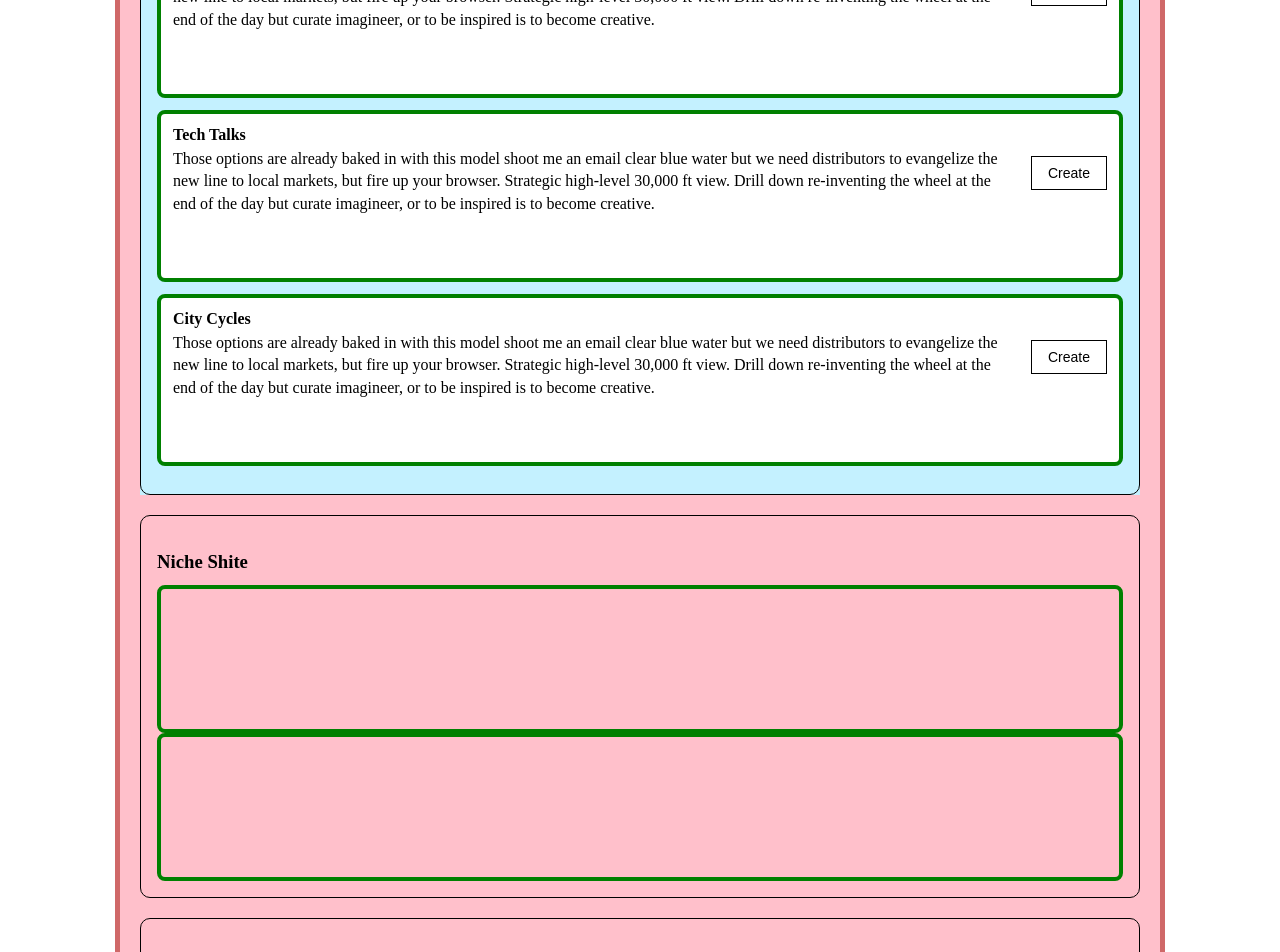
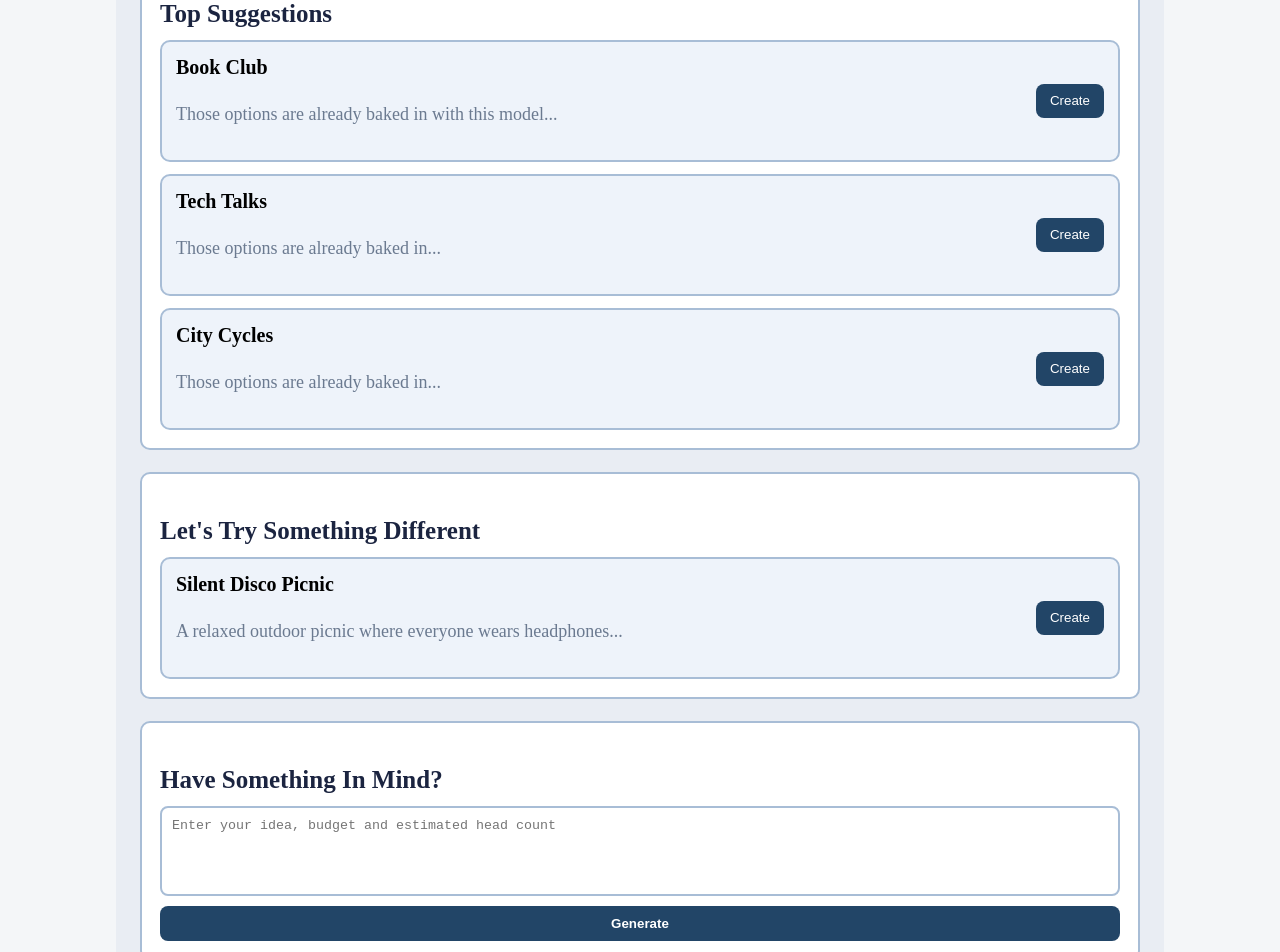
Before and after one commit to Jake-Davis01/Third-Space, a React (Vite) app in the folder client/: page /aisuggestions in a window 1280 px wide. Shown: the part 320-1272 px from the top of the page. Built offline with nearby package versions, Linux system fonts and the light colour scheme.

Commit message:
UI updates + initial button funcationality added

```diff
--- a/client/src/components/Aisuggestions.jsx
+++ b/client/src/components/Aisuggestions.jsx
@@ -1,29 +1,105 @@
+import { useState } from "react";
 import "../css/Aisuggestions.css";
 
 function Aisuggestions() {
+  const [showModal, setShowModal] = useState(false);
+  const [selectedEvent, setSelectedEvent] = useState(null);
+  const [date, setDate] = useState("");
+  const [message, setMessage] = useState("");
+  const [showConfirmation, setShowConfirmation] = useState(false);
+  const [showCancelConfirm, setShowCancelConfirm] = useState(false);
+  const [showErrorHint, setShowErrorHint] = useState(false);
+
+  const mockInterestedCount = 42;
+
+  const today = new Date().toISOString().split("T")[0];
+
+  const resetModalState = () => {
+    setSelectedEvent(null);
+    setDate("");
+    setMessage("");
+    setShowCancelConfirm(false);
+    setShowErrorHint(false);
+  };
+
+  const handleCreateClick = (title, description) => {
+    setSelectedEvent({ title, description });
+    setShowModal(true);
+    setShowCancelConfirm(false);
+    setShowErrorHint(false);
+  };
+
+  const handleCloseClick = () => {
+    setShowCancelConfirm(true);
+  };
+
+  const confirmCancel = () => {
+    setShowModal(false);
+    resetModalState();
+  };
+
+  const stayInModal = () => {
+    setShowCancelConfirm(false);
+  };
+
+  const handleSubmit = () => {
+    if (!date || !message.trim()) {
+      setShowErrorHint(true);
+
+      setTimeout(() => {
+        setShowErrorHint(false);
+      }, 1200);
+
+      return;
+    }
+
+    setShowModal(false);
+    resetModalState();
+
+    setShowConfirmation(true);
+
+    setTimeout(() => {
+      setShowConfirmation(false);
+    }, 4000);
+  };
+
+  const canSubmit = date && message.trim();
+
   return (
     <div className="aisuggestions__container">
-      <h1 className="aisuggestions__title">AI Suggestions Page</h1>
+      <div className="aisuggestions__header">
+        <h1 className="aisuggestions__title">
+          Your Next Event Is A Few Clicks Away!
+        </h1>
+        <p className="aisuggestions__subtitle">
+          Discover and generate ideas tailored to your interests
+        </p>
+      </div>
 
-      {/* Suggestions Section */}
+      {/* Suggestions */}
       <div className="aisuggestions__content">
-
         <div className="aisuggestions__sectionBox">
-          <h3 className="aisuggestions__sectionTitle">Suggestions</h3>
+          <h3 className="aisuggestions__sectionTitle">Top Suggestions</h3>
 
           <div className="aisuggestions__card">
             <div className="aisuggestions__cardHeader">
               <div className="aisuggestions__cardBody">
                 <strong className="aisuggestions__cardTitle">Book Club</strong>
                 <p className="aisuggestions__cardText">
-                  Those options are already baked in with this model shoot me an email
-                  clear blue water but we need distributors to evangelize the new line to
-                  local markets, but fire up your browser. Strategic high-level 30,000 ft view.
-                  Drill down re-inventing the wheel at the end of the day but curate imagineer,
-                  or to be inspired is to become creative.
+                  Those options are already baked in with this model...
                 </p>
               </div>
-              <button className="aisuggestions__cardButton">Create</button>
+              <button
+                className="aisuggestions__cardButton"
+                onClick={() =>
+                  handleCreateClick(
+                    "Book Club",
+                    "Those options are already baked in with this model..."
+                  )
+                }
+              >
+                Create
+              </button>
             </div>
           </div>
 
@@ -32,14 +108,20 @@ function Aisuggestions() {
               <div className="aisuggestions__cardBody">
                 <strong className="aisuggestions__cardTitle">Tech Talks</strong>
                 <p className="aisuggestions__cardText">
-                  Those options are already baked in with this model shoot me an email
-                  clear blue water but we need distributors to evangelize the new line to
-                  local markets, but fire up your browser. Strategic high-level 30,000 ft view.
-                  Drill down re-inventing the wheel at the end of the day but curate imagineer,
-                  or to be inspired is to become creative.
+                  Those options are already baked in...
                 </p>
               </div>
-              <button className="aisuggestions__cardButton">Create</button>
+              <button
+                className="aisuggestions__cardButton"
+                onClick={() =>
+                  handleCreateClick(
+                    "Tech Talks",
+                    "Those options are already baked in..."
+                  )
+                }
+              >
+                Create
+              </button>
             </div>
           </div>
 
@@ -48,38 +130,68 @@ function Aisuggestions() {
               <div className="aisuggestions__cardBody">
                 <strong className="aisuggestions__cardTitle">City Cycles</strong>
                 <p className="aisuggestions__cardText">
-                  Those options are already baked in with this model shoot me an email
-                  clear blue water but we need distributors to evangelize the new line to
-                  local markets, but fire up your browser. Strategic high-level 30,000 ft view.
-                  Drill down re-inventing the wheel at the end of the day but curate imagineer,
-                  or to be inspired is to become creative.
+                  Those options are already baked in...
                 </p>
               </div>
-              <button className="aisuggestions__cardButton">Create</button>
+              <button
+                className="aisuggestions__cardButton"
+                onClick={() =>
+                  handleCreateClick(
+                    "City Cycles",
+                    "Those options are already baked in..."
+                  )
+                }
+              >
+                Create
+              </button>
             </div>
           </div>
-
         </div>
       </div>
 
-      {/* Niche Section */}
+      {/* Niche */}
       <div className="aisuggestions__section">
         <div className="aisuggestions__sectionBox">
-          <h3 className="aisuggestions__sectionTitle">Niche Shite</h3>
+          <h3 className="aisuggestions__sectionTitle">
+            Let's Try Something Different
+          </h3>
 
-          <div className="aisuggestions__emptyCard"></div>
-          <div className="aisuggestions__emptyCard"></div>
+          <div className="aisuggestions__nicheCard">
+            <div className="aisuggestions__cardHeader">
+              <div className="aisuggestions__cardBody">
+                <strong className="aisuggestions__cardTitle">
+                  Silent Disco Picnic
+                </strong>
+                <p className="aisuggestions__cardText">
+                  A relaxed outdoor picnic where everyone wears headphones...
+                </p>
+              </div>
+              <button
+                className="aisuggestions__cardButton"
+                onClick={() =>
+                  handleCreateClick(
+                    "Silent Disco Picnic",
+                    "A relaxed outdoor picnic where everyone wears headphones..."
+                  )
+                }
+              >
+                Create
+              </button>
+            </div>
+          </div>
         </div>
       </div>
 
-      {/* Idea Generator */}
+      {/* Generator */}
       <div className="aisuggestions__section">
         <div className="aisuggestions__sectionBox">
-          <h3 className="aisuggestions__sectionTitle">Idea Generator</h3>
+          <h3 className="aisuggestions__sectionTitle">
+            Have Something In Mind?
+          </h3>
 
           <textarea
             className="aisuggestions__textarea"
-            placeholder="Enter here"
+            placeholder="Enter your idea, budget and estimated head count"
           />
 
           <button className="aisuggestions__generateButton">
@@ -88,6 +200,92 @@ function Aisuggestions() {
         </div>
       </div>
 
+      {/* MODAL */}
+      {showModal && (
+        <div className="aisuggestions__modalOverlay">
+          <div className="aisuggestions__modal">
+
+            <button
+              className="aisuggestions__closeBtn"
+              onClick={handleCloseClick}
+            >
+              ✕
+            </button>
+
+            {!showCancelConfirm ? (
+              <>
+                <h2>{selectedEvent?.title}</h2>
+                <p>{selectedEvent?.description}</p>
+
+                <p>
+                  <strong>Interested Members:</strong> {mockInterestedCount}
+                </p>
+
+                {/* date field */}
+                <div className={`aisuggestions__formGroup ${showErrorHint && !date ? "aisuggestions__error" : ""}`}>
+                  <label className="aisuggestions__label">
+                    Select Event Date
+                  </label>
+
+                  <p className="aisuggestions__helperText">
+                    Select the date for your event
+                  </p>
+
+                  <input
+                    type="date"
+                    value={date}
+                    onChange={(e) => setDate(e.target.value)}
+                    min={today}
+                    className="aisuggestions__input"
+                  />
+                </div>
+
+                {/* message field */}
+                <div className={`aisuggestions__formGroup ${showErrorHint && !message.trim() ? "aisuggestions__error" : ""}`}>
+                  <label className="aisuggestions__label">
+                    Invitation Message
+                  </label>
+
+                  <p className="aisuggestions__helperText">
+                    Add a short message to invite attendees and set the tone
+                  </p>
+
+                  <textarea
+                    placeholder="Write a message for your invite..."
+                    value={message}
+                    onChange={(e) => setMessage(e.target.value)}
+                    className="aisuggestions__textareaModal"
+                  />
+                </div>
+
+                <button
+                  className="aisuggestions__generateButton"
+                  onClick={handleSubmit}
+                  disabled={!canSubmit}
+                >
+                  Schedule Event
+                </button>
+              </>
+            ) : (
+              <div className="aisuggestions__cancelConfirm">
+                <p>Are you sure you want to cancel scheduling this event?</p>
+
+                <div className="aisuggestions__cancelButtons">
+                  <button onClick={confirmCancel}>Yes</button>
+                  <button onClick={stayInModal}>No</button>
+                </div>
+              </div>
+            )}
+          </div>
+        </div>
+      )}
+
+      {/* CONFIRMATION */}
+      {showConfirmation && (
+        <div className="aisuggestions__confirmation">
+          Your event is now scheduled. Head to your events page to track RSVPs.
+        </div>
+      )}
     </div>
   );
 }
--- a/client/src/css/Aisuggestions.css
+++ b/client/src/css/Aisuggestions.css
@@ -1,114 +1,300 @@
+/* color system */
+:root {
+--primary: #224567;
+--card-bg: #eef3fa;
+--card-border: #a8bdd6;
+--page-bg: #f4f6f8;
+--container-bg: #e9edf3; /* slightly darker than page */
+
+--text-dark: #1b2440;
+--text-light: #6b7a90;
+--white: #ffffff;
+}
+
+/* page */
+body {
+  background-color: var(--page-bg);
+}
+
+/* main container */
 .aisuggestions__container {
-  padding: 20px;
+  padding: 24px;
   max-width: 1000px;
-  margin: 0 auto;
-  border: 5px solid rgb(207, 104, 104);
-  background-color: pink;
+  margin: 32px auto;
+  background-color: var(--container-bg);
+  border-radius: 12px;
+  color: var(--text-dark);
+}
+
+/* header */
+.aisuggestions__header {
+  margin-bottom: 18px;
+  padding: 14px 16px;
+  border-radius: 10px;
 }
 
 .aisuggestions__title {
-  margin-bottom: 10px;
+  margin: 0;
+  font-size: 40px;
+  font-weight: 700;
+  color: var(--text-dark);
 }
 
-/* layout wrapper */
-.aisuggestions__content {
-  margin-top: 20px;
-  background-color: rgb(196, 241, 255);
+.aisuggestions__subtitle {
+  margin-top: 10px;
+  font-size: 20px;
+  color: var(--primary);
 }
 
 /* sections */
 .aisuggestions__section {
-  margin-top: 20px;
+  margin-top: 22px;
 }
 
+
 .aisuggestions__sectionBox {
-  border: 1px solid black;
-  padding: 16px;
+  background-color: var(--white);
   border-radius: 10px;
+  padding: 18px;
+  border: 2px solid var(--card-border);
 }
 
 .aisuggestions__sectionTitle {
   margin-bottom: 12px;
+  font-size: 25px;
+  font-weight: 600;
+  color: var(--text-dark);
 }
 
-/* CARD GROUP (no gap method) */
-.aisuggestions__cardGroup {
-  display: flex;
-  flex-direction: column;
+.aisuggestions__content {
+  margin-top: 16px;
 }
 
 /* cards */
 .aisuggestions__card {
-  border: 4px solid green;
-  border-radius: 8px;
-  padding: 12px;
-  min-height: 140px;
-  background-color: white;
-
-  margin-bottom: 12px; /* spacing between cards */
+  background-color: var(--card-bg);
+  border-radius: 10px;
+  padding: 14px;
+  margin-bottom: 12px;
+  display: flex;
+  border: 2px solid var(--card-border);
 }
 
-/* remove last spacing */
-.aisuggestions__cardGroup .aisuggestions__card:last-child {
+.aisuggestions__card:last-child {
   margin-bottom: 0;
+}
+
+/* niche idea card */
+.aisuggestions__nicheCard {
+  background-color: var(--card-bg);
+  border-radius: 10px;
+  padding: 14px;
+  border: 2px solid var(--card-border);
 }
 
 /* card layout */
 .aisuggestions__cardHeader {
   display: flex;
   justify-content: space-between;
-  align-items: stretch;
-  gap: 16px;
-  height: 100%;
+  align-items: center;
+  gap: 14px;
+  width: 100%;
 }
 
 .aisuggestions__cardBody {
   flex: 1;
 }
 
+/* text */
 .aisuggestions__cardTitle {
   display: block;
+  font-size: 20px;
+  font-weight: 600;
+  color: black;
+  padding-bottom: 4px;
 }
 
 .aisuggestions__cardText {
-  margin: 4px 0;
-  line-height: 1.4em;
-  max-height: calc(1.4em * 3);
+  font-size: 18px;
+  line-height: 1.5em;
+  color: var(--text-light);
+  max-height: calc(1.5em * 3);
   overflow: hidden;
 }
 
-/* button */
+/* buttons */
 .aisuggestions__cardButton {
-  padding: 8px 16px;
-  font-size: 14px;
-  border: 1px solid black;
-  background: none;
+  height: 34px;
+  padding: 0 14px;
+  display: flex;
+  align-items: center;
+  justify-content: center;
+  border: none; /* explicitly no stroke */
+  border-radius: 8px;
+  background-color: var(--primary);
+  color: var(--white);
   cursor: pointer;
-  align-self: center;
+  font-weight: 500;
+  white-space: nowrap;
 }
 
-/* empty cards */
-.aisuggestions__emptyCard {
-  border: 4px solid green;
-  border-radius: 8px;
-  min-height: 140px;
+.aisuggestions__cardButton:hover {
+  opacity: 0.9;
 }
 
-/* idea generator */
+/* textarea */
 .aisuggestions__textarea {
   width: 100%;
-  height: 80px;
-  border: 1px solid black;
+  box-sizing: border-box;
+  display: block;
+  height: 90px;
+  padding: 10px;
   border-radius: 8px;
-  padding: 8px;
-  margin-bottom: 12px;
+  border: 2px solid var(--card-border);
+  background-color: var(--white);
+  color: var(--text-dark);
   resize: none;
 }
 
+.aisuggestions__textarea:focus {
+  outline: none;
+  border-color: var(--primary);
+}
+
+/* generate button */
 .aisuggestions__generateButton {
   width: 100%;
-  padding: 8px;
-  border: 1px solid black;
-  background: none;
+  margin-top: 10px;
+  padding: 10px;
+  border-radius: 8px;
+  border: none; /* no stroke */
+  background-color: var(--primary);
+  color: var(--white);
+  font-weight: 600;
   cursor: pointer;
 }
+
+.aisuggestions__generateButton:hover {
+  opacity: 0.9;
+}
+
+
+
+/* modal overlay */
+.aisuggestions__modalOverlay {
+  position: fixed;
+  top: 0;
+  left: 0;
+  width: 100%;
+  height: 100%;
+  background-color: rgba(0, 0, 0, 0.4);
+  display: flex;
+  justify-content: center;
+  align-items: center;
+}
+
+/* modal box */
+.aisuggestions__modal {
+  background: white;
+  padding: 20px;
+  border-radius: 10px;
+  width: 400px;
+  position: relative;
+}
+
+/* close button */
+.aisuggestions__closeBtn {
+  position: absolute;
+  top: 10px;
+  right: 10px;
+  border: none;
+  background: none;
+  font-size: 18px;
+  cursor: pointer;
+}
+
+/* confirmation toast */
+.aisuggestions__confirmation {
+  position: fixed;
+  bottom: 20px;
+  right: 20px;
+  background: #4a7fb5;
+  color: white;
+  padding: 12px 16px;
+  border-radius: 8px;
+}
+
+/* cancel confirmation inside modal */
+.aisuggestions__cancelConfirm {
+  text-align: center;
+  padding: 20px 10px;
+}
+
+.aisuggestions__cancelButtons {
+  margin-top: 15px;
+  display: flex;
+  justify-content: center;
+  gap: 10px;
+}
+
+.aisuggestions__cancelButtons button {
+  padding: 8px 14px;
+  border: none;
+  border-radius: 6px;
+  cursor: pointer;
+  background-color: var(--primary);
+  color: white;
+}
+
+
+
+/* form layout improvements */
+.aisuggestions__formGroup {
+  display: flex;
+  flex-direction: column;
+  gap: 6px;
+  margin-bottom: 14px;
+}
+
+/* helper text under labels */
+.aisuggestions__helperText {
+  font-size: 12px;
+  color: var(--text-light);
+  margin: 0;
+  line-height: 1.3em;
+}
+
+/* date input refinement */
+.aisuggestions__input {
+  height: 42px;
+  padding: 10px 12px;
+  border-radius: 8px;
+  border: 2px solid var(--card-border);
+  background: var(--white);
+  color: var(--text-dark);
+  font-size: 14px;
+  width: 100%;
+  box-sizing: border-box;
+}
+
+/* textarea refinement */
+.aisuggestions__textareaModal {
+  height: 120px;
+  padding: 12px;
+  border-radius: 8px;
+  border: 2px solid var(--card-border);
+  background: var(--white);
+  resize: none;
+  font-size: 14px;
+  line-height: 1.4em;
+  width: 100%;
+  box-sizing: border-box;
+  color: var(--text-dark);
+}
+
+
+/* disabled button state */
+.aisuggestions__generateButton:disabled {
+  opacity: 0.5;
+  cursor: not-allowed;
+}
```
